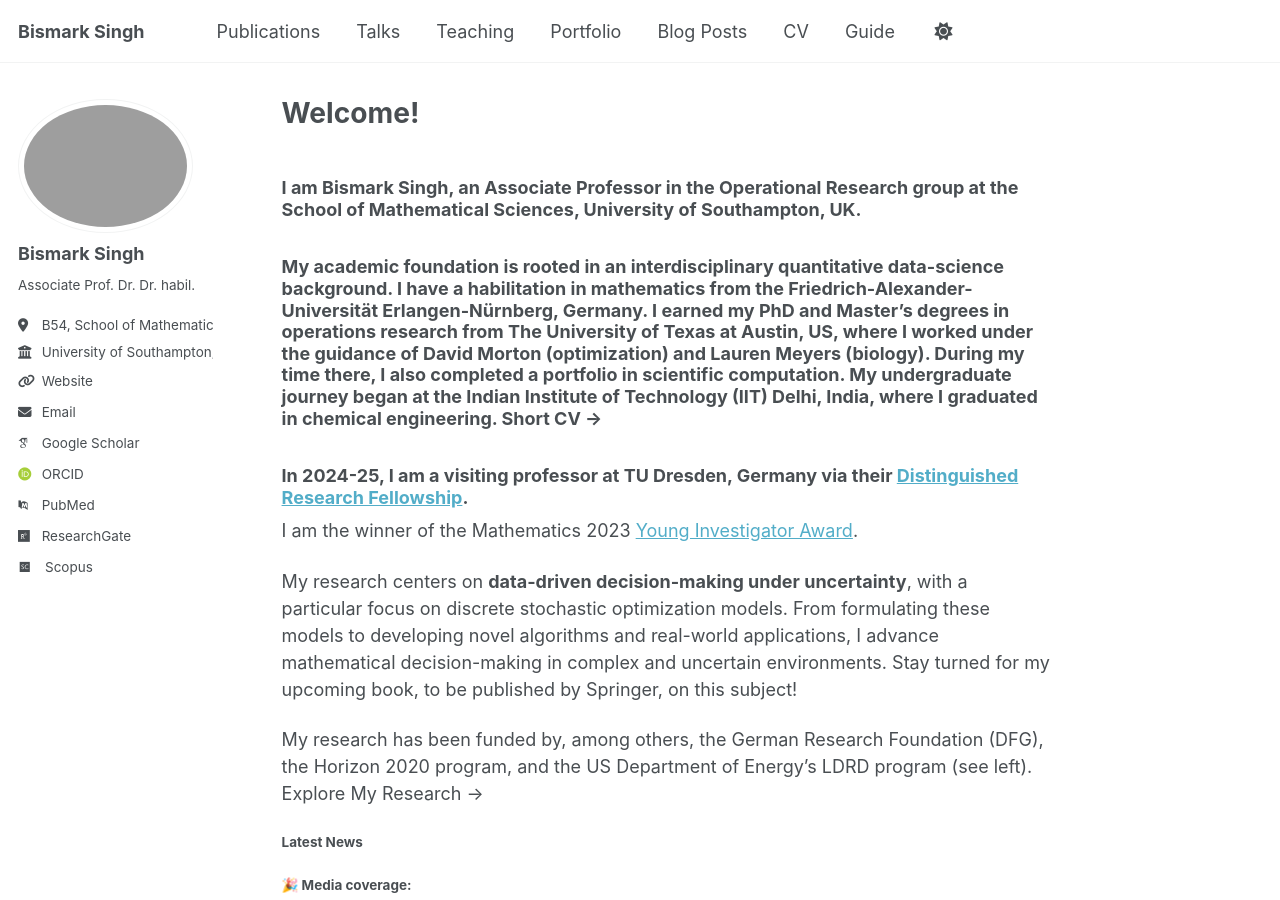
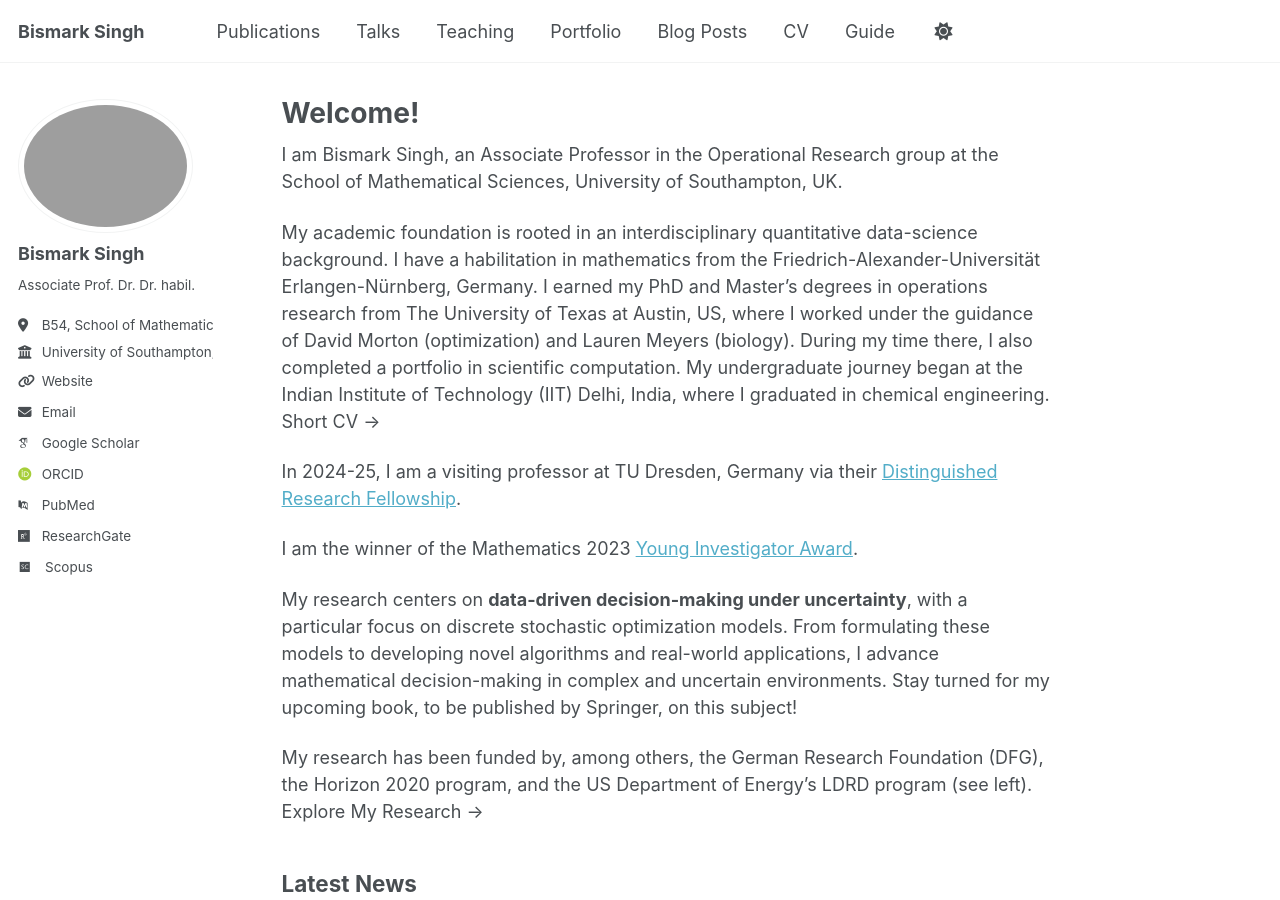
Before and after one commit to bissi1/bissi1.github.io, a Jekyll site: the page built from _pages/about.md, in a window 1280 px wide and 900 px high. Built offline with Jekyll 4.4.1, drawn with Linux system fonts in a browser that asks for light colours; some web fonts are replaced.

```diff
--- a/_pages/about.md
+++ b/_pages/about.md
@@ -7,11 +7,11 @@ redirect_from:
   - /about.html
 ---
 
-### I am Bismark Singh, an Associate Professor in the Operational Research group at the School of Mathematical Sciences, University of Southampton, UK.
+I am Bismark Singh, an Associate Professor in the Operational Research group at the School of Mathematical Sciences, University of Southampton, UK.
 
-### My academic foundation is rooted in an interdisciplinary quantitative data-science background. I have a habilitation in mathematics from the Friedrich-Alexander-Universität Erlangen-Nürnberg, Germany.  I earned my PhD and Master's degrees in operations research from The University of Texas at Austin, US, where I worked under the guidance of David Morton (optimization) and Lauren Meyers (biology). During my time there, I also completed a portfolio in scientific computation. My undergraduate journey began at the Indian Institute of Technology (IIT) Delhi, India, where I graduated in chemical engineering.  Short CV →
+My academic foundation is rooted in an interdisciplinary quantitative data-science background. I have a habilitation in mathematics from the Friedrich-Alexander-Universität Erlangen-Nürnberg, Germany.  I earned my PhD and Master's degrees in operations research from The University of Texas at Austin, US, where I worked under the guidance of David Morton (optimization) and Lauren Meyers (biology). During my time there, I also completed a portfolio in scientific computation. My undergraduate journey began at the Indian Institute of Technology (IIT) Delhi, India, where I graduated in chemical engineering.  Short CV →
 
-### In 2024-25, I am a visiting professor at TU Dresden, Germany via their [Distinguished Research Fellowship](https://tu-dresden.de/bu/wirtschaft/die-fakultaet/news/auszeichnung-von-associate-professor-bismark-singh-als-distinguished-research-fellow).
+In 2024-25, I am a visiting professor at TU Dresden, Germany via their [Distinguished Research Fellowship](https://tu-dresden.de/bu/wirtschaft/die-fakultaet/news/auszeichnung-von-associate-professor-bismark-singh-als-distinguished-research-fellow).
 
 I am the winner of the Mathematics 2023 [Young Investigator Award](https://www.mdpi.com/journal/mathematics/awards/2137).
 
@@ -19,9 +19,9 @@ My research centers on **data-driven decision-making under uncertainty**, with a
 
 My research has been funded by, among others, the German Research Foundation (DFG), the Horizon 2020 program, and the US Department of Energy's LDRD program (see left). Explore My Research →
 
-#### Latest News
+## Latest News
 
-######  🎉 **Media coverage**:
+##  🎉 **Media coverage**:
 -   TU Dresden published an interview from my visiting professorship.
 -   Congratulations to my student Malena Schmidt for winning the 2025 Hemelrijk Award by the Dutch OR Society for the best MSc thesis. Malena's exceptional thesis produced two articles in the INFORMS Journal on Computing and Networks.
 
```
